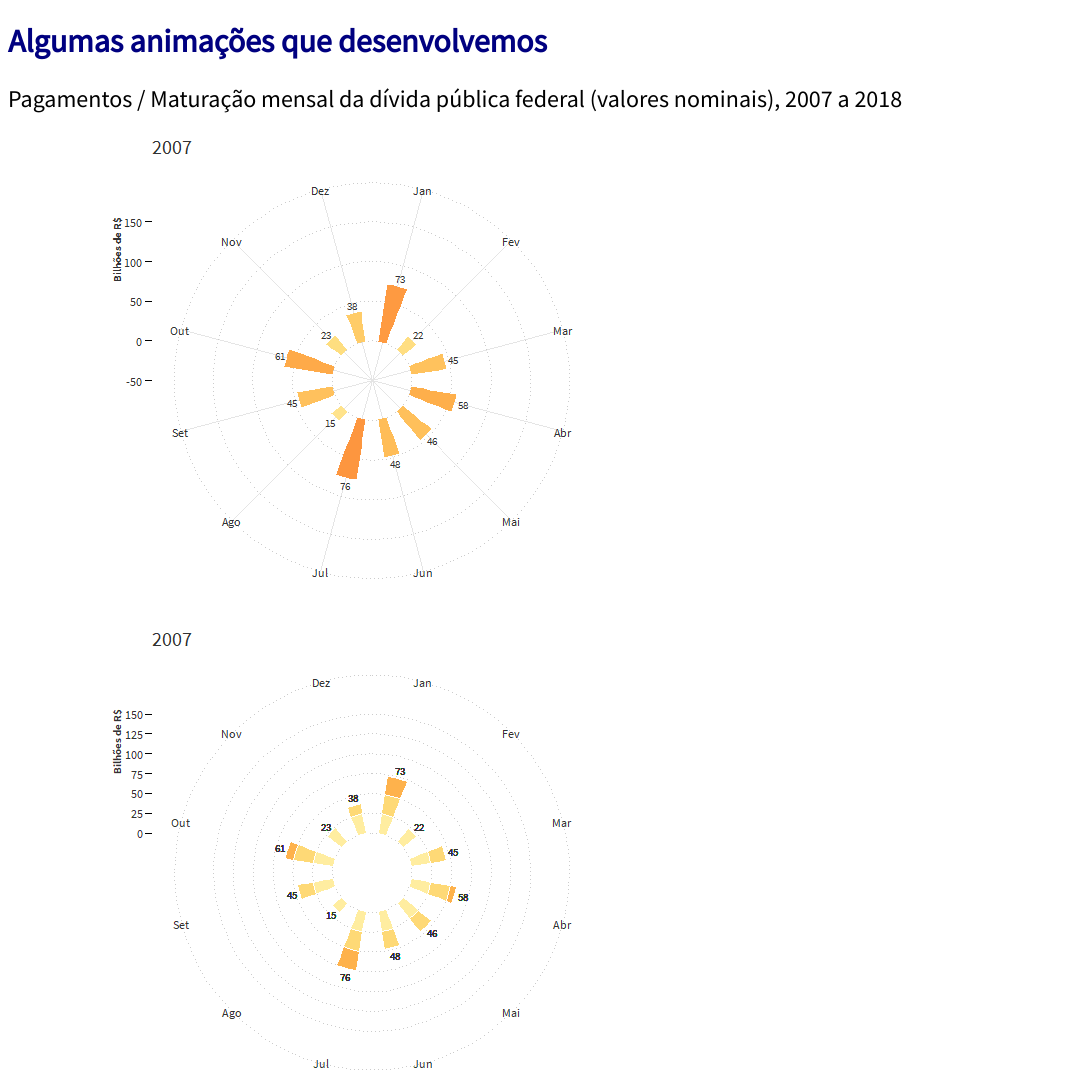
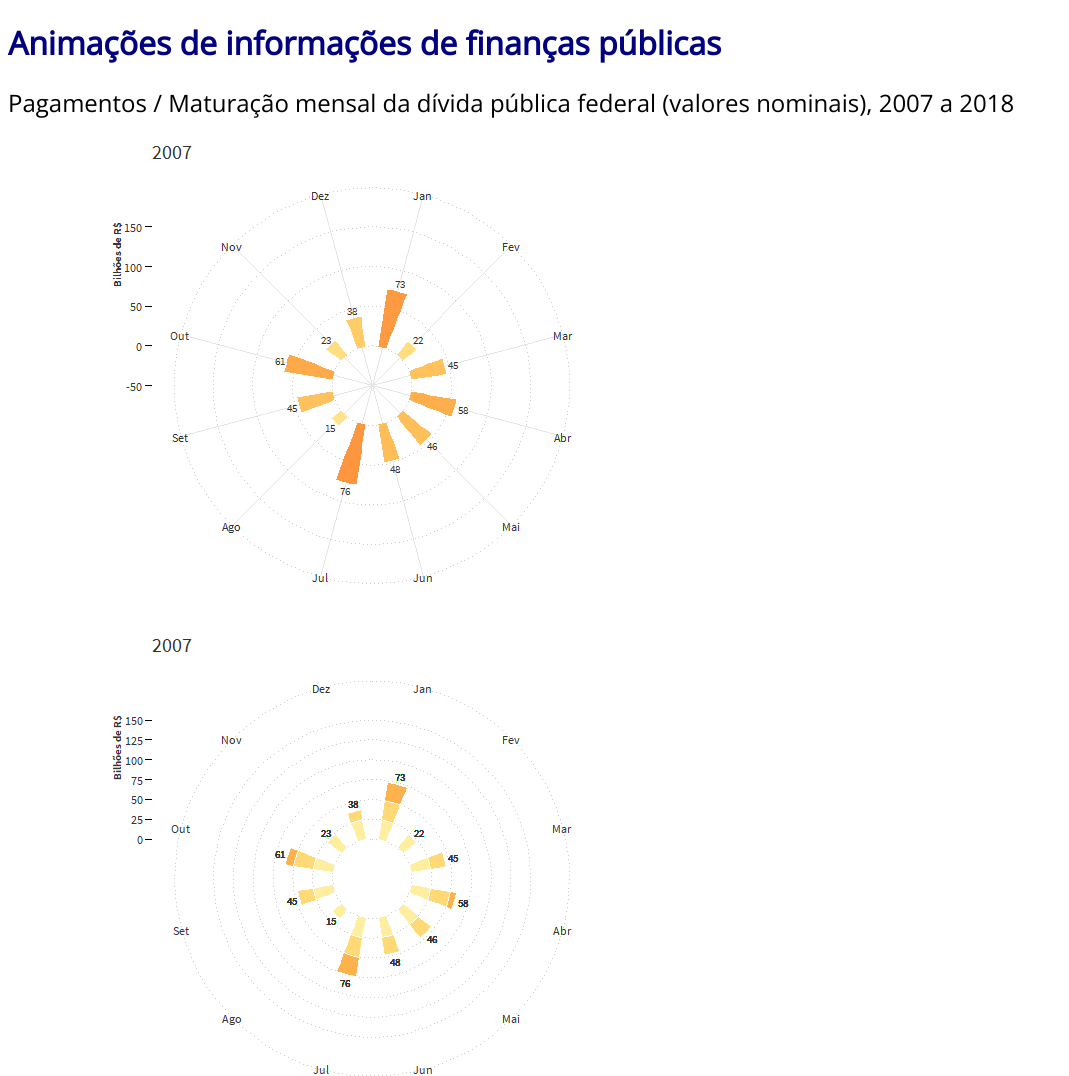
Before and after one commit to GT-CEAD/animacoes, a plain HTML site: page index.html in a window 1280 px wide. Shown: the top 1076 px of the page, without its empty margins (0-1069 px from the left). Drawn offline with nearby package versions, Linux system fonts and the light colour scheme.

Commit message:
atualizacao

```diff
--- a/index.html
+++ b/index.html
@@ -4,21 +4,22 @@
     <meta charset="UTF-8">
     <meta name="viewport" content="width=device-width, initial-scale=1.0">
     <meta http-equiv="X-UA-Compatible" content="ie=edge">
-    <link href="https://fonts.googleapis.com/css?family=Source+Sans+Pro" rel="stylesheet">
+    <link href="https://fonts.googleapis.com/css?family=Open+Sans" rel="stylesheet">
     <title>Animações</title>
     <style>
-        body {font-family: 'Source Sans Pro', sans-serif;}
+        body {font-family: 'Open Sans', sans-serif;}
         h1 {color:navy;}
         h2 {font-weight: normal;}
     </style>
 </head>
 <body>
-    <h1>Algumas animações que desenvolvemos</h1>
+    <h1>Animações de informações de finanças públicas</h1>
     <h2>Pagamentos / Maturação mensal da dívida pública federal (valores nominais), 2007 a 2018</h2>
     <img src=".\divida.gif" alt="">
     <img src=".\divida_eq2.gif" alt="">
     <h2>Despesas do Governo Federal (exceto dívida) em percentuais do PIB, 2008 a 2017</h2>
-    <img src=".\despesas.gif" alt="">
+    <img src=".\despesas_final_loop.gif" alt="">
+    <img src=".\despesas_linhas_loop.gif" alt="">
 
 </body>
 </html>
```
Also changed, not shown: despesas_final_loop.gif (added), despesas_linhas_loop.gif (added), old/despesas.gif (renamed from despesas.gif), old/divida.gif (added), old/divida_eq.gif (renamed from divida_eq.gif), old/divida_eq2.gif (added).
